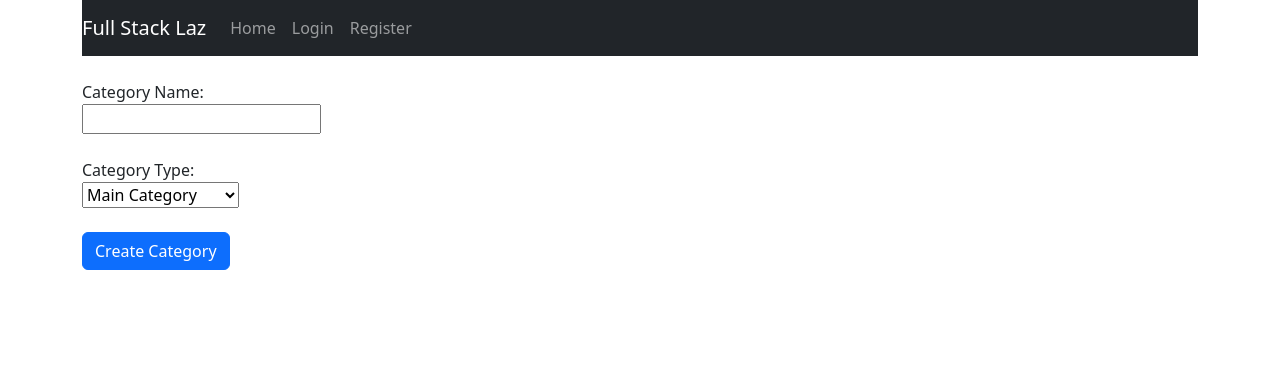
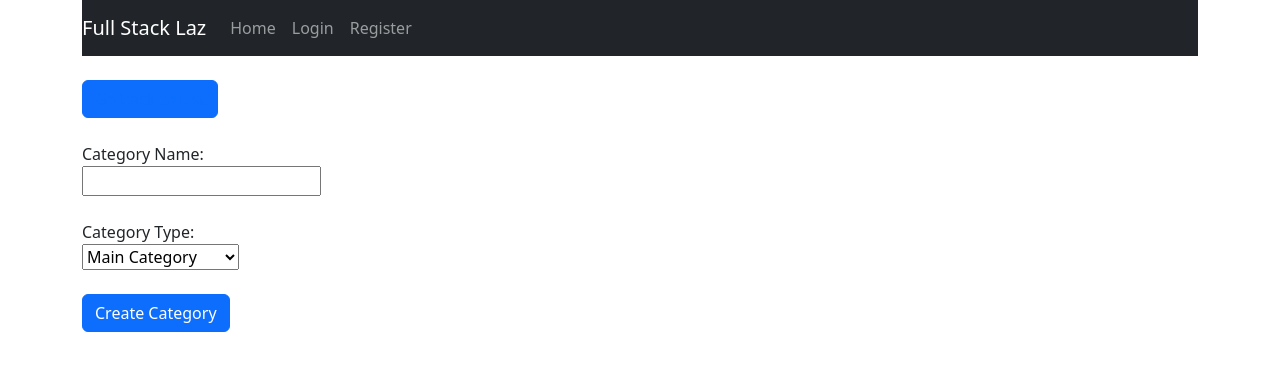
Before and after one commit to riceknot/FullStack, a React (Create React App) app in the folder client/: page /admin/1/category/add in a window 1280 px wide. Shown: the top 370 px of the page. Built offline with nearby package versions, Linux system fonts and the light colour scheme.

Commit message:
Update AddCate-Admin.js

```diff
--- a/client/src/pages/AddCate-Admin.js
+++ b/client/src/pages/AddCate-Admin.js
@@ -17,6 +17,9 @@ export default function AddCate() {
         })
             .then(() => {
                 console.log('Successfully add a new category!');
+                setCateName('');
+                setCateType('main');
+                setCateParent('');
             })
             .catch((error) => {
                 console.log(error.message)
@@ -25,6 +28,7 @@ export default function AddCate() {
 
     return (
         <form onSubmit={handleSubmit}>
+            <button className='btn btn-primary btn-block mb-4'><Link to='/admin/:userID/category'>Go back to List</Link></button>
             <div className="form-outline mb-4">
                 <label>Category Name:</label><br></br>
                 <input type="text"
```
